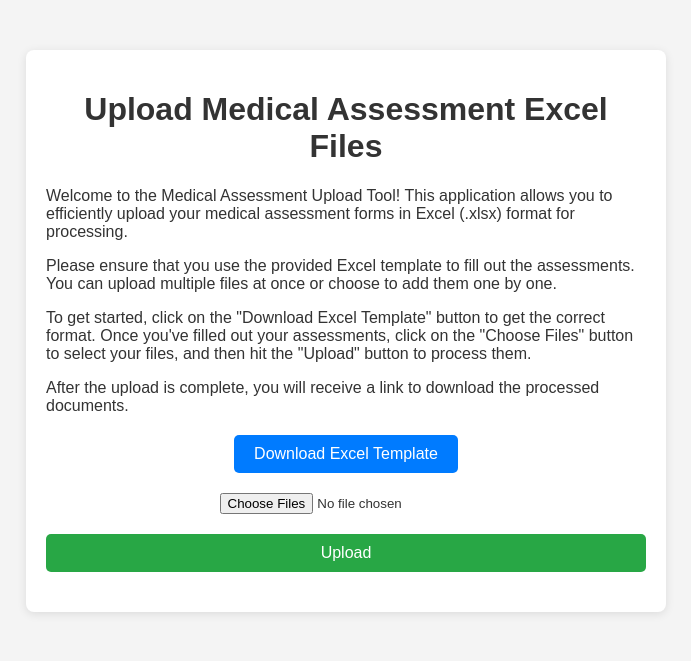
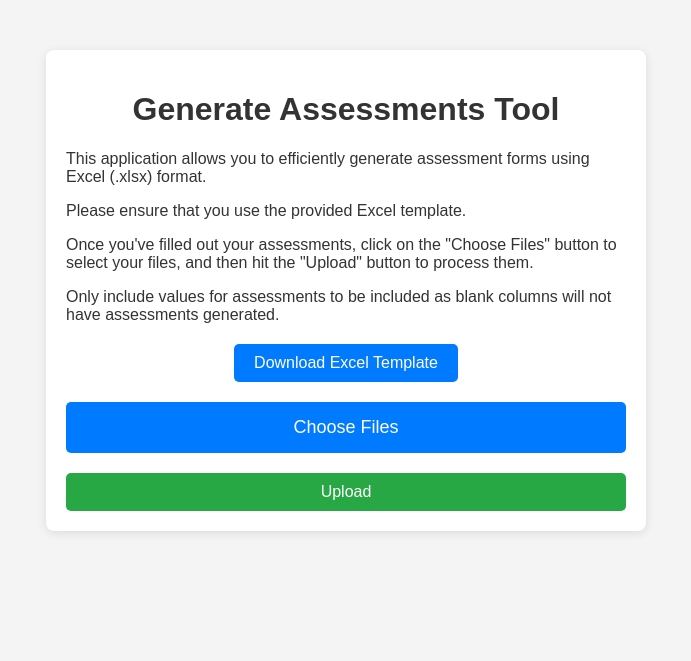
Before and after one commit to lifthealthgroup/form_creator, a Flask app: page / in a window 1280 px wide. Shown: the top 661 px of the page, without its empty margins (294-985 px from the left). Run offline with Flask 3, Linux system fonts and the light colour scheme.

Commit message:
You can upload multiple documents in one go now and styling has been improved.

```diff
--- a/main.py
+++ b/main.py
@@ -5,7 +5,6 @@ from flask import Flask, request, send_file, render_template
 import math
 from werkzeug.utils import secure_filename
 import io
-
 
 app = Flask(__name__)
 
@@ -40,7 +39,7 @@ def read_excel(excel:str):
             master[dict_name] = pd.Series(df[col].values, index=df[dict_name]).to_dict() # place dictionary in dictionary
             master[dict_name] = {k:int(v) if isinstance(v, float) and not math.isnan(v) else v for k, v in master[dict_name].items()} # convert values to integers where possible
 
-    master['GENERAL']['patient_name'] = master['GENERAL']['patient_first_name'] + master['GENERAL']['patient_surname']
+    master['GENERAL']['patient_name'] = master['GENERAL']['patient_first_name'] + " " + master['GENERAL']['patient_surname']
 
     return master # which contains all info needed to fill forms
 
@@ -525,21 +524,25 @@ def produce_output(master:dict[dict]):
 
 @app.route('/')
 def index():
+    """Render the upload page."""
     return render_template('upload.html')
 
-# Route to serve the Excel template for download
 @app.route('/download-template')
 def download_template():
-    template_path = 'template.xlsx'  # Update this path
+    """Serve the Excel template for download."""
+    template_path = 'template.xlsx'  # Path to the Excel template
     return send_file(template_path, as_attachment=True)
 
 @app.route('/upload', methods=['POST'])
 def upload_files():
+    """Handle file upload and return a zip file of processed PDFs."""
+    # Check if the files were included in the request
     if 'files[]' not in request.files:
         return "No file part", 400
 
     files = request.files.getlist('files[]')
 
+    # Validate file uploads
     if not files or all(f.filename == '' for f in files):
         return "No selected file", 400
 
@@ -552,19 +555,23 @@ def upload_files():
                 # Ensure the filename is secure
                 filename = secure_filename(file.filename)
 
-                # Read Excel file (assuming read_excel and produce_output are implemented)
-                master = read_excel(file.stream)  # Replace with your actual Excel reading function
-                final_document = produce_output(master)  # Replace with your PDF generating function
+                try:
+                    # Read the Excel file
+                    master = read_excel(file.stream)  # Function to read the Excel file
+                    final_document = produce_output(master)  # Function to generate the PDF from the DataFrame
 
-                # Store the PDF in memory instead of saving to disk
-                pdf_stream = io.BytesIO()
-                final_document.save(pdf_stream)
-                pdf_stream.seek(0)  # Important: Go back to the start of the BytesIO stream
+                    # Store the PDF in memory
+                    pdf_stream = io.BytesIO()
+                    final_document.save(pdf_stream)
+                    pdf_stream.seek(0)  # Reset the stream position
 
-                # Add the PDF to the zip file
-                zf.writestr(f'{filename}.pdf', pdf_stream.read())
+                    # Add the PDF to the zip file
+                    pdf_filename = f'{filename}.pdf'
+                    zf.writestr(pdf_filename, pdf_stream.read())
+                except Exception:
+                    continue  # Skip to the next file on error
 
-    memory_file.seek(0)  # Again, go back to the start of the in-memory zip file
+    memory_file.seek(0)  # Reset the in-memory zip file position
 
     # Return the zip file as a downloadable response
     return send_file(memory_file, download_name='processed_files.zip', as_attachment=True)
--- a/static/styles.css
+++ b/static/styles.css
@@ -1,3 +1,7 @@
+* {
+    box-sizing: border-box; /* Include padding and border in element's total width and height */
+}
+
 body {
     font-family: Arial, sans-serif;
     background-color: #f4f4f4;
@@ -20,8 +24,7 @@ h1 {
 }
 
 .file-input {
-    display: block;
-    margin: 20px auto;
+    display: none; /* Keep this hidden */
 }
 
 .upload-btn {
@@ -66,10 +69,66 @@ h1 {
 }
 
 .file-item {
+    display: flex;
+    align-items: center;
+    justify-content: space-between;
     background-color: #f1f1f1;
     margin: 5px 0;
     padding: 10px;
     border-radius: 5px;
-    width: calc(100% - 20px); /* Adjust width for padding */
+    width: 100%; /* Ensure it takes the full width */
     box-shadow: 0 1px 3px rgba(0, 0, 0, 0.1);
 }
+
+.file-item span {
+    flex-grow: 1;
+    padding-left: 30px;
+}
+
+.remove-btn {
+    background-color: transparent; /* Transparent background */
+    color: #ff4d4d; /* Red color for the remove button */
+    border: none; /* No border */
+    font-size: 18px; /* Font size */
+    cursor: pointer; /* Pointer cursor on hover */
+    padding: 5px 10px; /* Padding around the text */
+    border-radius: 3px; /* Slightly rounded corners */
+    transition: background-color 0.3s, transform 0.3s; /* Smooth transitions */
+}
+
+.remove-btn:hover {
+    background-color: rgba(255, 77, 77, 0.1); /* Light red background on hover */
+    transform: scale(1.1); /* Slightly scale up on hover */
+}
+
+.remove-btn:focus {
+    outline: none; /* Remove default outline on focus */
+    box-shadow: 0 0 0 2px rgba(255, 77, 77, 0.5); /* Add a subtle focus outline */
+}
+
+.file-item:hover {
+    background-color: #e9e9e9;
+}
+
+.choose-files-btn {
+    display: block;
+    width: 100%; /* Full width */
+    padding: 15px;
+    border: none;
+    background: #007bff;
+    color: white;
+    font-size: 18px;
+    border-radius: 5px;
+    cursor: pointer;
+    margin: 20px 0;
+    text-align: center;
+}
+
+.choose-files-btn:hover {
+    background: #0056b3;
+}
+
+.file-preview {
+    margin-top: 20px;
+    display: none;
+}
--- a/templates/upload.html
+++ b/templates/upload.html
@@ -8,47 +8,28 @@
 </head>
 <body>
     <div class="container">
-        <h1>Upload Medical Assessment Excel Files</h1>
+        <h1>Generate Assessments Tool</h1>
 
-        <!-- Introduction Section -->
         <div class="introduction">
-            <p>Welcome to the Medical Assessment Upload Tool! This application allows you to efficiently upload your medical assessment forms in Excel (.xlsx) format for processing.</p>
-            <p>Please ensure that you use the provided Excel template to fill out the assessments. You can upload multiple files at once or choose to add them one by one.</p>
-            <p>To get started, click on the "Download Excel Template" button to get the correct format. Once you've filled out your assessments, click on the "Choose Files" button to select your files, and then hit the "Upload" button to process them.</p>
-            <p>After the upload is complete, you will receive a link to download the processed documents.</p>
+            <p>This application allows you to efficiently generate assessment forms using Excel (.xlsx) format.</p>
+            <p>Please ensure that you use the provided Excel template.</p>
+            <p>Once you've filled out your assessments, click on the "Choose Files" button to select your files, and then hit the "Upload" button to process them.</p>
+            <p>Only include values for assessments to be included as blank columns will not have assessments generated.</p>
         </div>
 
-        <!-- Download Template Button -->
         <div class="template-download">
             <a href="/download-template" class="download-btn">Download Excel Template</a>
         </div>
 
-        <!-- File Upload Form -->
         <form action="/upload" method="post" enctype="multipart/form-data" id="upload-form">
+            <label for="file-input" class="choose-files-btn">Choose Files</label>
             <input type="file" name="files[]" accept=".xlsx" multiple class="file-input" id="file-input">
             <input type="submit" value="Upload" class="upload-btn">
         </form>
 
-        <!-- File Previews -->
         <div class="file-preview" id="file-preview"></div>
     </div>
 
-    <script>
-        const fileInput = document.getElementById('file-input');
-        const filePreview = document.getElementById('file-preview');
-
-        // Function to preview selected files
-        fileInput.addEventListener('change', function() {
-            filePreview.innerHTML = ''; // Clear previous previews
-
-            // Loop through selected files and display their names
-            for (const file of this.files) {
-                const fileItem = document.createElement('div');
-                fileItem.className = 'file-item';
-                fileItem.textContent = file.name; // Show the file name
-                filePreview.appendChild(fileItem);
-            }
-        });
-    </script>
+    <script src="{{ url_for('static', filename='script.js') }}"></script>
 </body>
 </html>
```
Also changed, not shown: static/script.js (added, +45 -0 lines).
